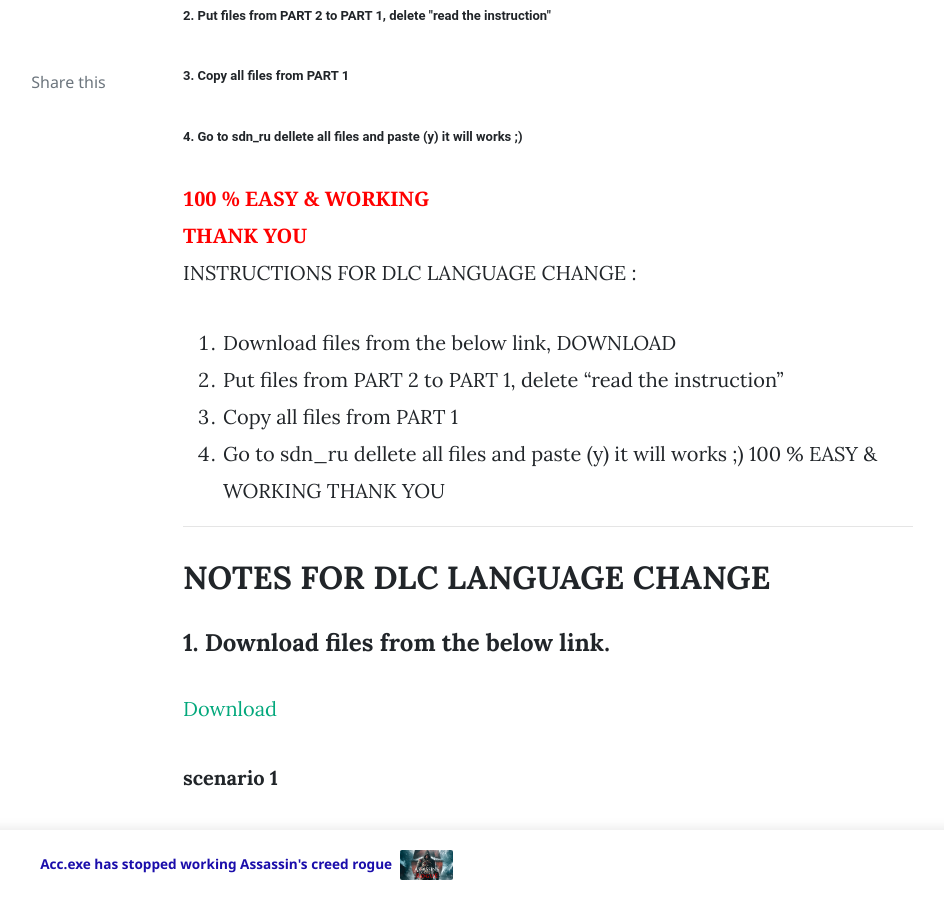
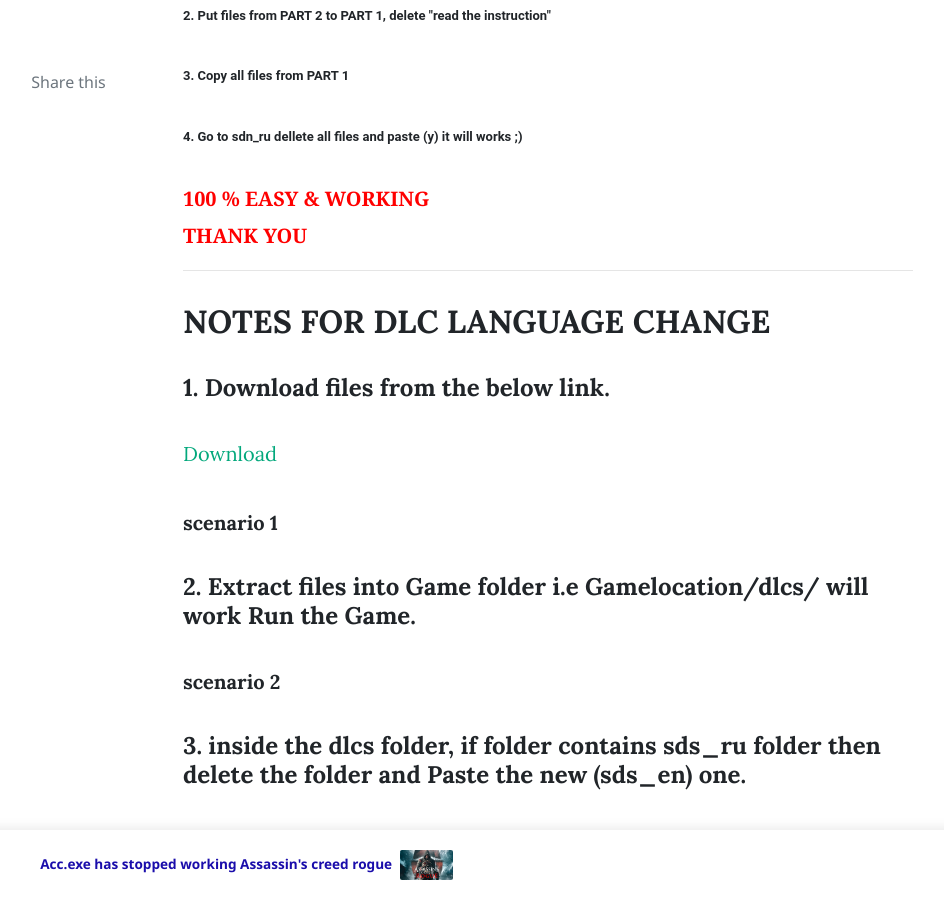
Before and after one commit to Gamedoper/Gamedoperarchives.github.io, a Jekyll site: the page built from _posts/2010-05-19-mafia2-russia2english.md, in a window 1280 px wide and 900 px high, scrolled down 1619 px. Shown: the whole window, without its empty margins (187-1131 px from the left). Built offline with Jekyll 4.4.1, drawn with Linux system fonts in a browser that asks for light colours; nearby versions of some CDN libraries; comment, search, counter and statistics services are not loaded.

Commit message:
Update 2010-05-19-mafia2-russia2english.md

```diff
--- a/_posts/2010-05-19-mafia2-russia2english.md
+++ b/_posts/2010-05-19-mafia2-russia2english.md
@@ -95,14 +95,6 @@ INSTRUCTIONS :</b></div>
 
 </div>
 
-INSTRUCTIONS FOR DLC LANGUAGE CHANGE :
-1. Download files from the below link,
-DOWNLOAD
-2. Put files from PART 2 to PART 1, delete "read the instruction"
-3. Copy all files from PART 1
-4. Go to sdn_ru dellete all files and paste (y) it will works ;)﻿
-100 % EASY & WORKING  THANK YOU
-
 
 ---
 
```
